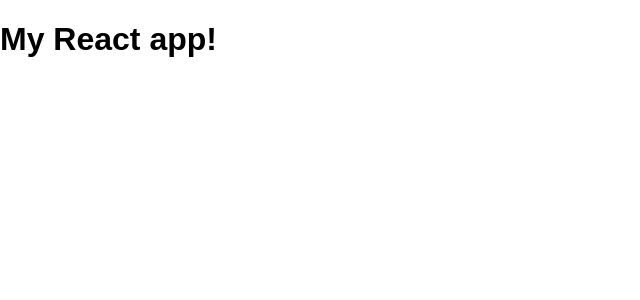
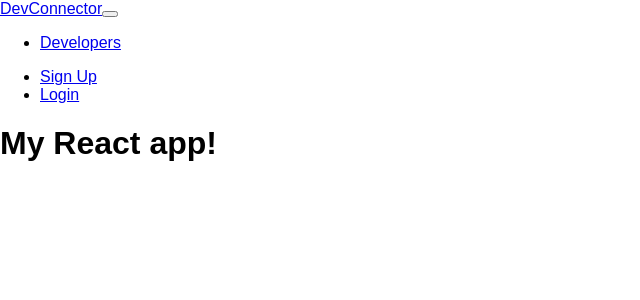
Before and after one commit to JasonRobnson/mernPracticePostBoot, a React (Create React App) app in the folder client/: page / in a window 1280 px wide. Shown: the top 300 px of the page, without its empty margins (0-640 px from the left). Built offline with nearby package versions, Linux system fonts and the light colour scheme.

Commit message:
created Nabar, must troubleshoot bug in Navbar

```diff
--- a/client/public/index.html
+++ b/client/public/index.html
@@ -14,6 +14,8 @@
   <!-- Bootstrap CDN -->
   <link rel="stylesheet" href="https://maxcdn.bootstrapcdn.com/bootstrap/3.3.7/css/bootstrap-theme.min.css" integrity="sha384-rHyoN1iRsVXV4nD0JutlnGaslCJuC7uwjduW9SVrLvRYooPp2bWYgmgJQIXwl/Sp"
     crossorigin="anonymous">
+  <link rel="stylesheet" href="https://use.fontawesome.com/releases/v5.3.1/css/all.css" integrity="sha384-mzrmE5qonljUremFsqc01SB46JvROS7bZs3IO2EmfFsd15uHvIt+Y8vEf7N7fWAU"
+    crossorigin="anonymous">
   <!--
       Notice the use of %PUBLIC_URL% in the tags above.
       It will be replaced with the URL of the `public` folder during the build.
@@ -23,7 +25,7 @@
       work correctly both with client-side routing and a non-root public URL.
       Learn how to configure a non-root public URL by running `npm run build`.
     -->
-  <title>React App</title>
+  <title>People Connector: A place for like minded to hangout!</title>
 </head>
 
 <body>
--- a/client/src/App.js
+++ b/client/src/App.js
@@ -1,10 +1,12 @@
 import React, { Component } from 'react';
 import './App.css';
+import Navbar from './components/layout/Navbar';
 
 class App extends Component {
   render() {
     return (
       <div className="App">
+        <Navbar />
         <h1>My React app!</h1>
       </div>
     );
--- /dev/null
+++ b/client/src/components/layout/Navbar.js
@@ -0,0 +1,36 @@
+import React, { Component } from 'react';
+
+class Navbar extends Component {
+  render() {
+    return (
+     <nav className="navbar navbar-expand-sm navbar-dark bg-dark mb-4">
+    <div className="container">
+      <a className="navbar-brand" href="landing.html">DevConnector</a>
+      <button className="navbar-toggler" type="button" data-toggle="collapse" data-target="#mobile-nav">
+        <span className="navbar-toggler-icon"></span>
+      </button>
+
+      <div className="collapse navbar-collapse" id="mobile-nav">
+        <ul className="navbar-nav mr-auto">
+          <li className="nav-item">
+            <a className="nav-link" href="profiles.html"> Developers
+            </a>
+          </li>
+        </ul>
+
+        <ul className="navbar-nav ml-auto">
+          <li className="nav-item">
+            <a className="nav-link" href="register.html">Sign Up</a>
+          </li>
+          <li className="nav-item">
+            <a className="nav-link" href="login.html">Login</a>
+          </li>
+        </ul>
+      </div>
+    </div>
+  </nav>
+    )
+  }
+}
+
+export default Navbar;
```
Also changed, not shown: client/src/components/layout/Footer.js (added), client/src/components/layout/Landing.js (added).
